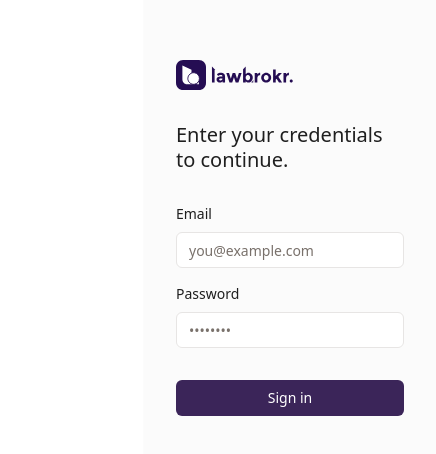
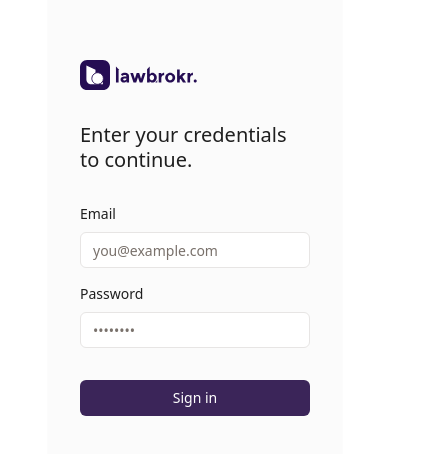
Before and after one commit to chris-lawbrokr/internal-dashboard, a Next.js app: page /login in a window 390 px wide. Shown: the part 184-638 px from the top of the page, 436 px wide, since content can reach past the window. Built offline with nearby package versions, Linux system fonts and the light colour scheme.

Commit message:
Update page.tsx

```diff
--- a/app/login/page.tsx
+++ b/app/login/page.tsx
@@ -12,7 +12,7 @@ import {
 
 export default function Login() {
   return (
-    <div className="h-screen w-full p-36 flex">
+    <div className="h-screen w-full p-12 sm:p-36 flex">
       <div className="flex-1 flex gap-24">
         <div className="w-full">
           <CardCentered className="w-full h-full">
```
